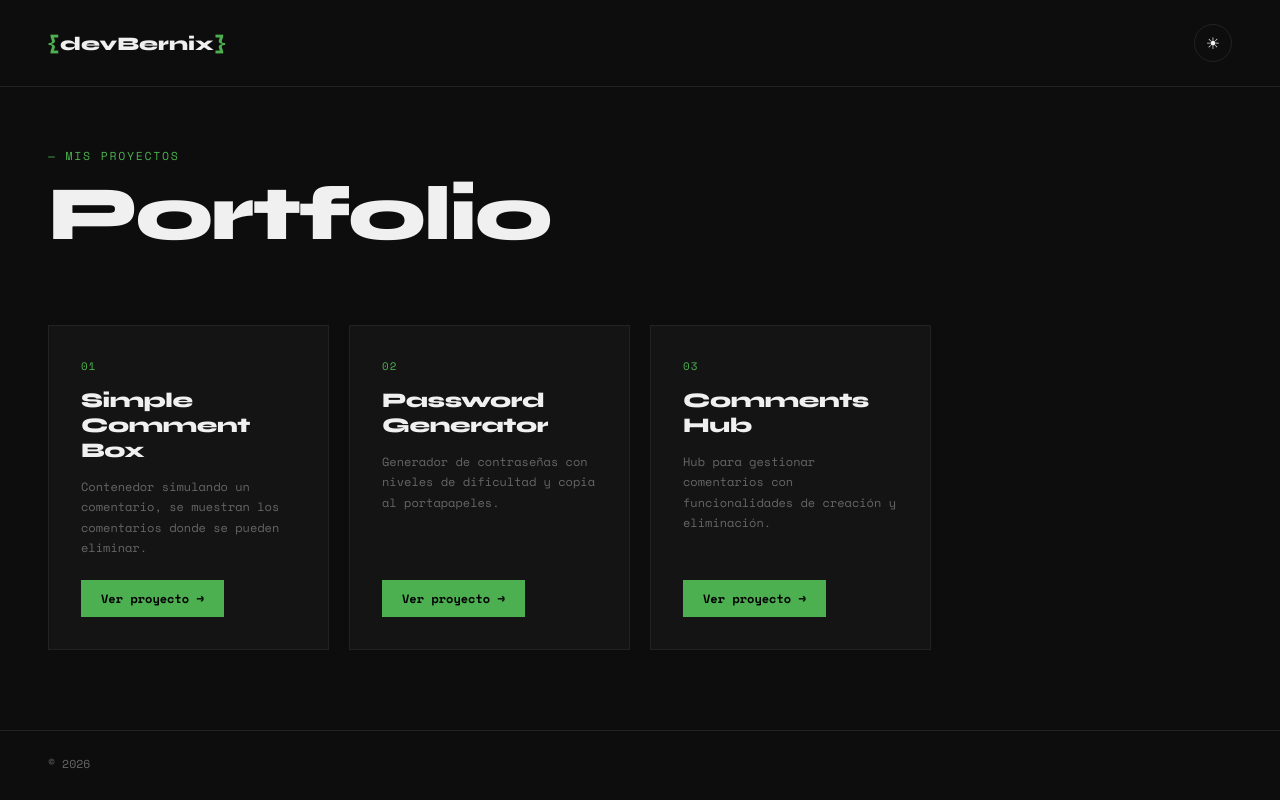
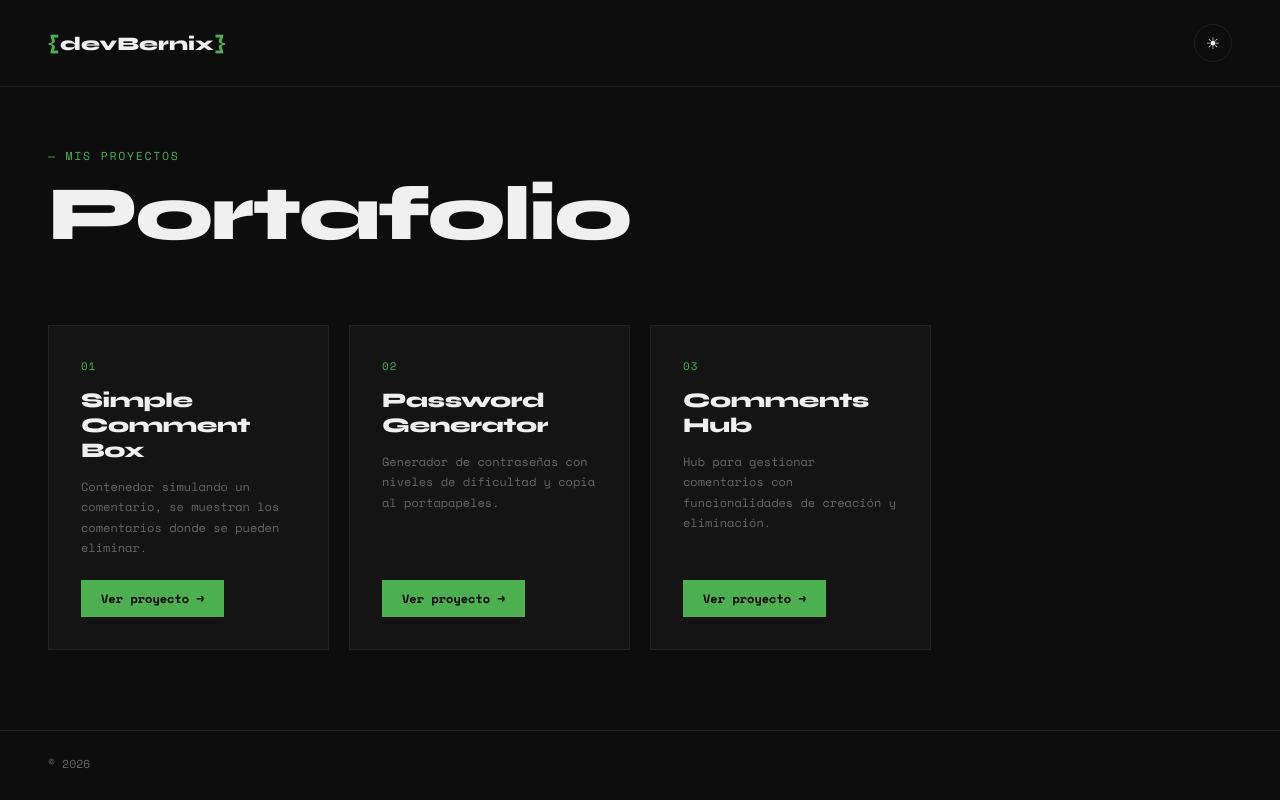
Before and after one commit to Luisba7u7/Introducci-n-a-JavaScript, a plain HTML site: page index.html in a window 1280 px wide. Drawn offline with nearby package versions, Linux system fonts and the light colour scheme.

Commit message:
Fix title spelling from "Portfolio" to "Portafolio"

```diff
--- a/index.html
+++ b/index.html
@@ -16,7 +16,7 @@
 
   <section class="hero">
     <p class="tag">— mis proyectos</p>
-    <h2 class="title">Portfolio</h2>
+    <h2 class="title">Portafolio</h2>
   </section>
 
   <main class="grid">
```
